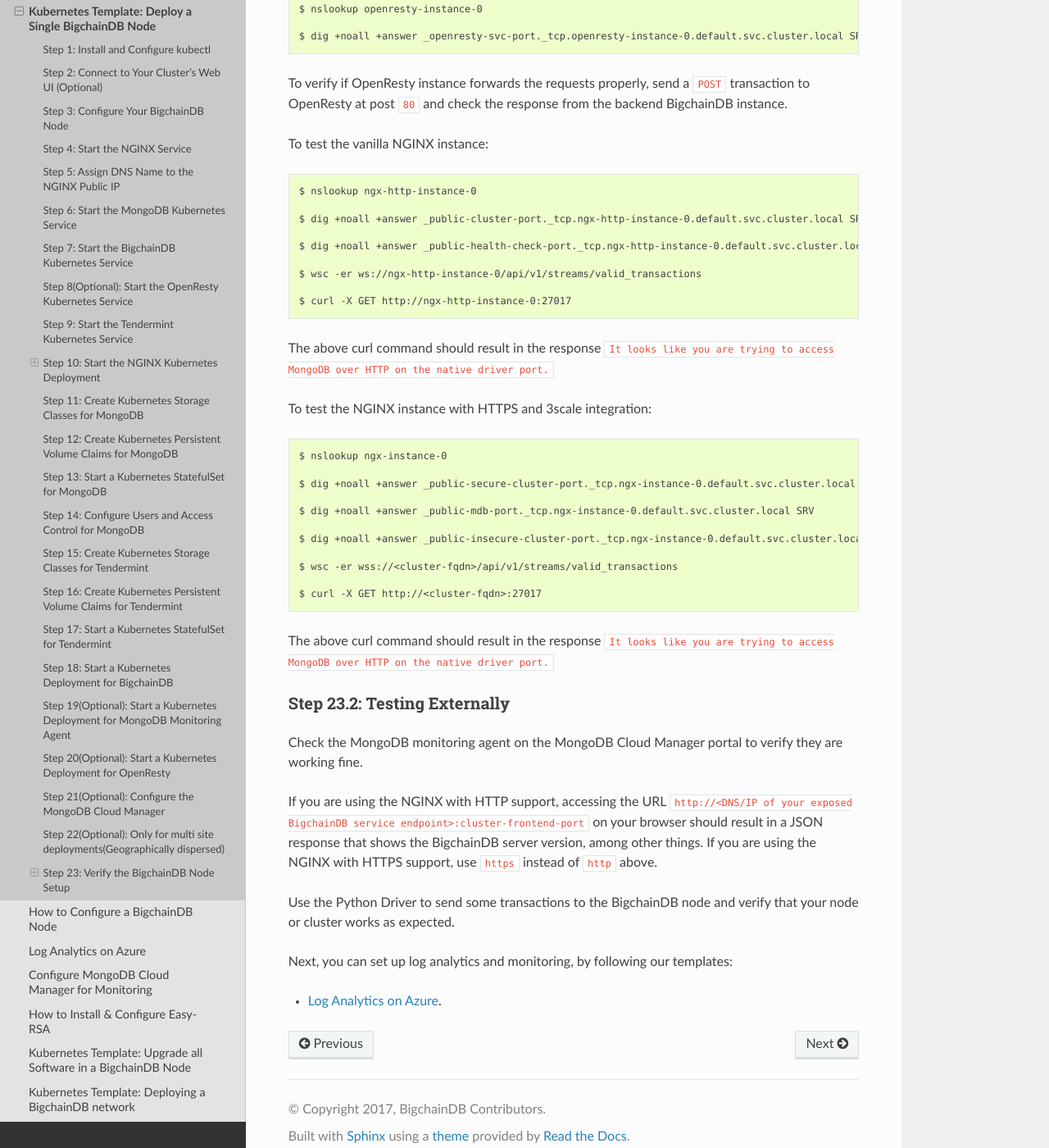
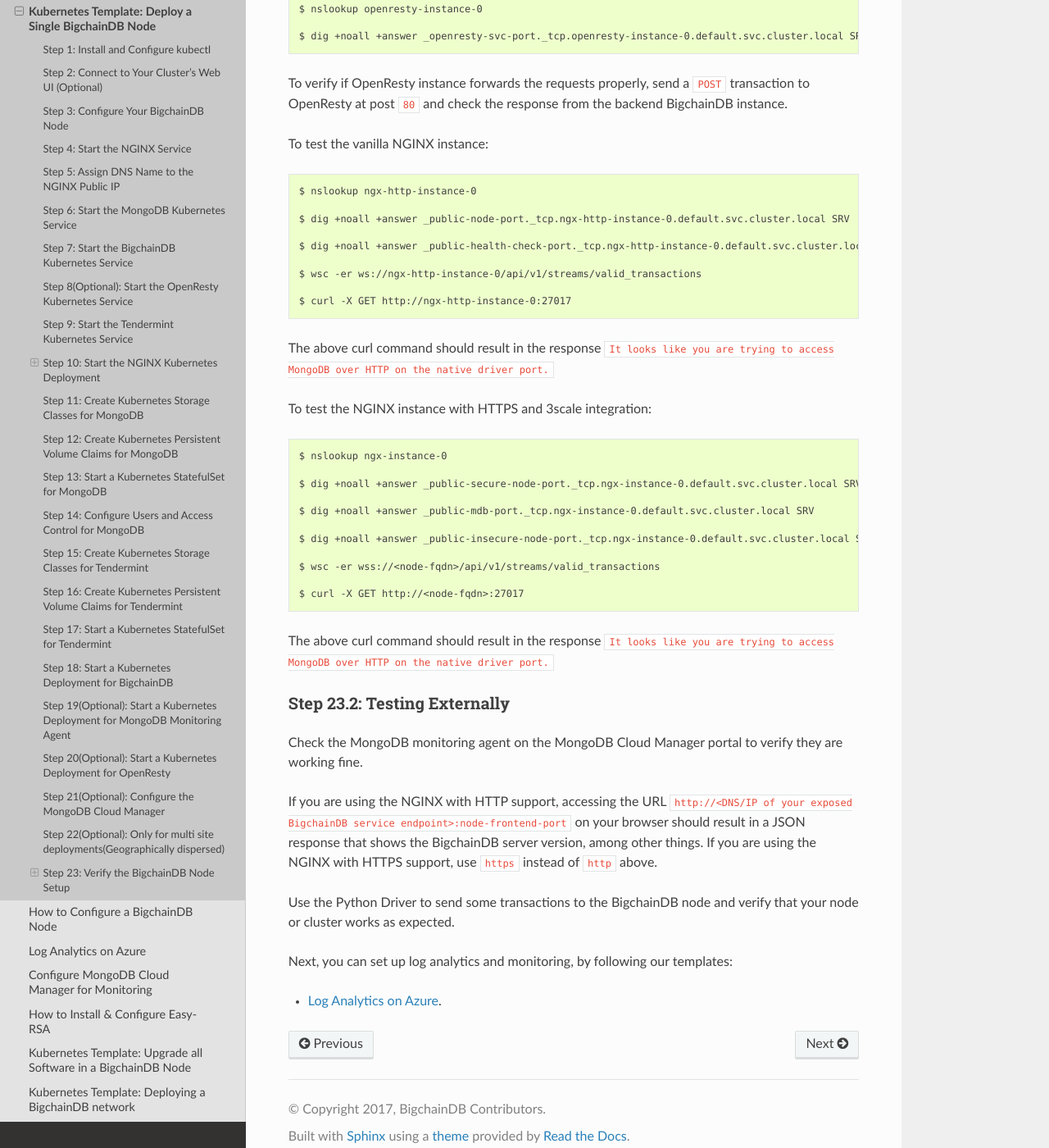
Before and after one commit to bigchaindb/bigchaindb, a Sphinx documentation site: the page built from docs/server/source/production-deployment-template/node-on-kubernetes.rst, in a window 1280 px wide and 1400 px high, scrolled down 12149 px. Shown: the whole window at 82% size. Built offline with Sphinx 7.4.7 and the Read the Docs theme 2.0.0, drawn with Linux system fonts in a browser that asks for light colours; some of the changed text lies outside the part shown.

```diff
--- a/docs/server/source/production-deployment-template/ca-installation.rst
+++ b/docs/server/source/production-deployment-template/ca-installation.rst
@@ -16,9 +16,9 @@
 
 .. code:: bash
 
-   mkdir bdb-cluster-ca
+   mkdir bdb-node-ca
 
-   cd bdb-cluster-ca
+   cd bdb-node-ca
 
 Then :ref:`install and configure Easy-RSA in that directory <how-to-install-and-configure-easyrsa>`.
 
@@ -27,7 +27,7 @@
 -------------------------------
 
 You can create a self-signed CA
-by going to the ``bdb-cluster-ca/easy-rsa-3.0.1/easyrsa3`` directory and using:
+by going to the ``bdb-node-ca/easy-rsa-3.0.1/easyrsa3`` directory and using:
 
 .. code:: bash
 
--- a/docs/server/source/production-deployment-template/client-tls-certificate.rst
+++ b/docs/server/source/production-deployment-template/client-tls-certificate.rst
@@ -68,7 +68,7 @@
 
 If you are the admin of the managing organization's self-signed CA,
 then you can import the CSR and use Easy-RSA to sign it.
-Go to your ``bdb-cluster-ca/easy-rsa-3.0.1/easyrsa3/``
+Go to your ``bdb-node-ca/easy-rsa-3.0.1/easyrsa3/``
 directory and do something like:
 
 .. code:: bash
--- a/docs/server/source/production-deployment-template/node-on-kubernetes.rst
+++ b/docs/server/source/production-deployment-template/node-on-kubernetes.rst
@@ -73,7 +73,7 @@
       $ kubectl get pods
 
     will get a list of the pods in the Kubernetes cluster associated
-    with the context named ``k8s-bdb-test-cluster-0``.
+    with the context named ``k8s-bdb-test-node-0``.
 
 Step 2: Connect to Your Cluster's Web UI (Optional)
 ---------------------------------------------------
@@ -157,9 +157,9 @@
 
   * Once a public IP is assigned, you can map it to
     a DNS name.
-    We usually assign ``bdb-test-cluster-0``, ``bdb-test-cluster-1`` and
+    We usually assign ``bdb-test-node-0``, ``bdb-test-node-1`` and
     so on in our documentation.
-    Let's assume that we assign the unique name of ``bdb-test-cluster-0`` here.
+    Let's assume that we assign the unique name of ``bdb-test-node-0`` here.
 
 
 **Set up DNS mapping in Azure.**
@@ -171,7 +171,7 @@
 Select the ``Public IP`` resource that is attached to your service (it should
 have the Azure DNS prefix name along with a long random string, without the
 ``master-ip`` string), select ``Configuration``, add the DNS assigned above
-(for example, ``bdb-test-cluster-0``), click ``Save``, and wait for the
+(for example, ``bdb-test-node-0``), click ``Save``, and wait for the
 changes to be applied.
 
 To verify the DNS setting is operational, you can run ``nslookup <DNS
@@ -244,7 +244,7 @@
 ----------------------------------------------
 
   * NGINX is used as a proxy to the BigchainDB, Tendermint and MongoDB instances in
-    the node. It proxies HTTP/HTTPS requests on the ``cluster-frontend-port``
+    the node. It proxies HTTP/HTTPS requests on the ``node-frontend-port``
     to the corresponding OpenResty(if 3scale enabled) or BigchainDB backend, TCP connections
     on ``mongodb-frontend-port``, ``tm-p2p-port`` and ``tm-pub-key-access``
     to MongoDB and Tendermint respectively.
@@ -580,7 +580,7 @@
 
   * The configuration uses the following values set in the ConfigMap:
 
-    - ``cluster-dns-server-ip``
+    - ``node-dns-server-ip``
     - ``openresty-backend-port``
     - ``ngx-bdb-instance-name``
     - ``bigchaindb-api-port``
@@ -736,7 +736,7 @@
 
    $ nslookup ngx-http-instance-0
 
-   $ dig +noall +answer _public-cluster-port._tcp.ngx-http-instance-0.default.svc.cluster.local SRV
+   $ dig +noall +answer _public-node-port._tcp.ngx-http-instance-0.default.svc.cluster.local SRV
 
    $ dig +noall +answer _public-health-check-port._tcp.ngx-http-instance-0.default.svc.cluster.local SRV
 
@@ -755,15 +755,15 @@
 
    $ nslookup ngx-instance-0
 
-   $ dig +noall +answer _public-secure-cluster-port._tcp.ngx-instance-0.default.svc.cluster.local SRV
+   $ dig +noall +answer _public-secure-node-port._tcp.ngx-instance-0.default.svc.cluster.local SRV
 
    $ dig +noall +answer _public-mdb-port._tcp.ngx-instance-0.default.svc.cluster.local SRV
 
-   $ dig +noall +answer _public-insecure-cluster-port._tcp.ngx-instance-0.default.svc.cluster.local SRV
+   $ dig +noall +answer _public-insecure-node-port._tcp.ngx-instance-0.default.svc.cluster.local SRV
 
-   $ wsc -er wss://<cluster-fqdn>/api/v1/streams/valid_transactions
+   $ wsc -er wss://<node-fqdn>/api/v1/streams/valid_transactions
 
-   $ curl -X GET http://<cluster-fqdn>:27017
+   $ curl -X GET http://<node-fqdn>:27017
 
 The above curl command should result in the response
 ``It looks like you are trying to access MongoDB over HTTP on the native driver port.``
@@ -776,7 +776,7 @@
 portal to verify they are working fine.
 
 If you are using the NGINX with HTTP support, accessing the URL
-``http://<DNS/IP of your exposed BigchainDB service endpoint>:cluster-frontend-port``
+``http://<DNS/IP of your exposed BigchainDB service endpoint>:node-frontend-port``
 on your browser should result in a JSON response that shows the BigchainDB
 server version, among other things.
 If you are using the NGINX with HTTPS support, use ``https`` instead of
--- a/docs/server/source/production-deployment-template/revoke-tls-certificate.rst
+++ b/docs/server/source/production-deployment-template/revoke-tls-certificate.rst
@@ -14,7 +14,7 @@
 we use it to revoke certificates too.
 
 Go to the following directory (associated with the self-signed CA):
-``.../bdb-cluster-ca/easy-rsa-3.0.1/easyrsa3``.
+``.../bdb-node-ca/easy-rsa-3.0.1/easyrsa3``.
 You need to be aware of the file name used to import the certificate using the
 ``./easyrsa import-req`` before. Run the following command to revoke a
 certificate:
--- a/docs/server/source/production-deployment-template/server-tls-certificate.rst
+++ b/docs/server/source/production-deployment-template/server-tls-certificate.rst
@@ -70,7 +70,7 @@
 
 If you are the admin of the managing organization's self-signed CA,
 then you can import the CSR and use Easy-RSA to sign it.
-Go to your ``bdb-cluster-ca/easy-rsa-3.0.1/easyrsa3/``
+Go to your ``bdb-node-ca/easy-rsa-3.0.1/easyrsa3/``
 directory and do something like:
 
 .. code:: bash
```
Also changed, not shown: docs/server/source/production-deployment-template/node-config-map-and-secrets.rst (+12 -0 lines), 10 other files.
